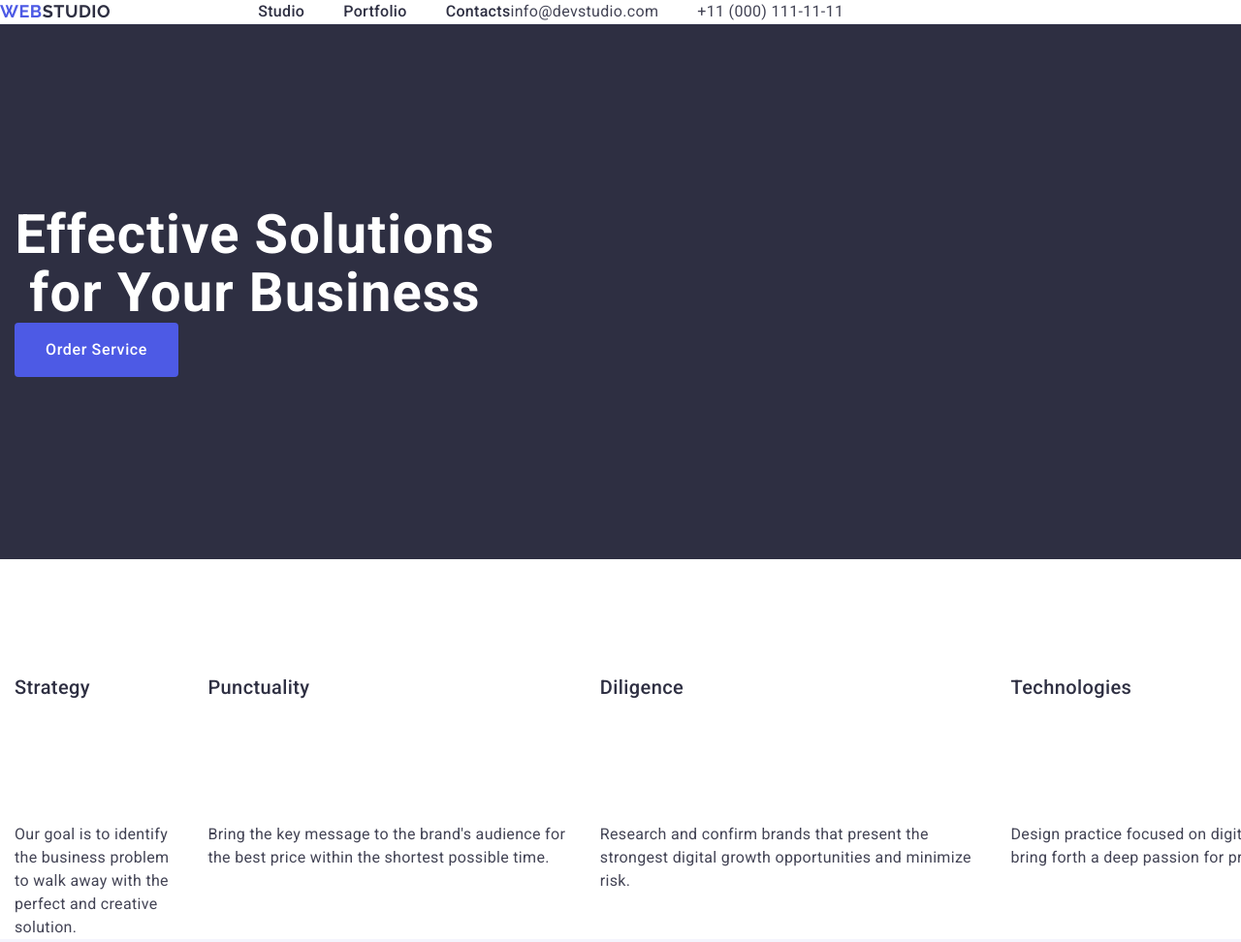
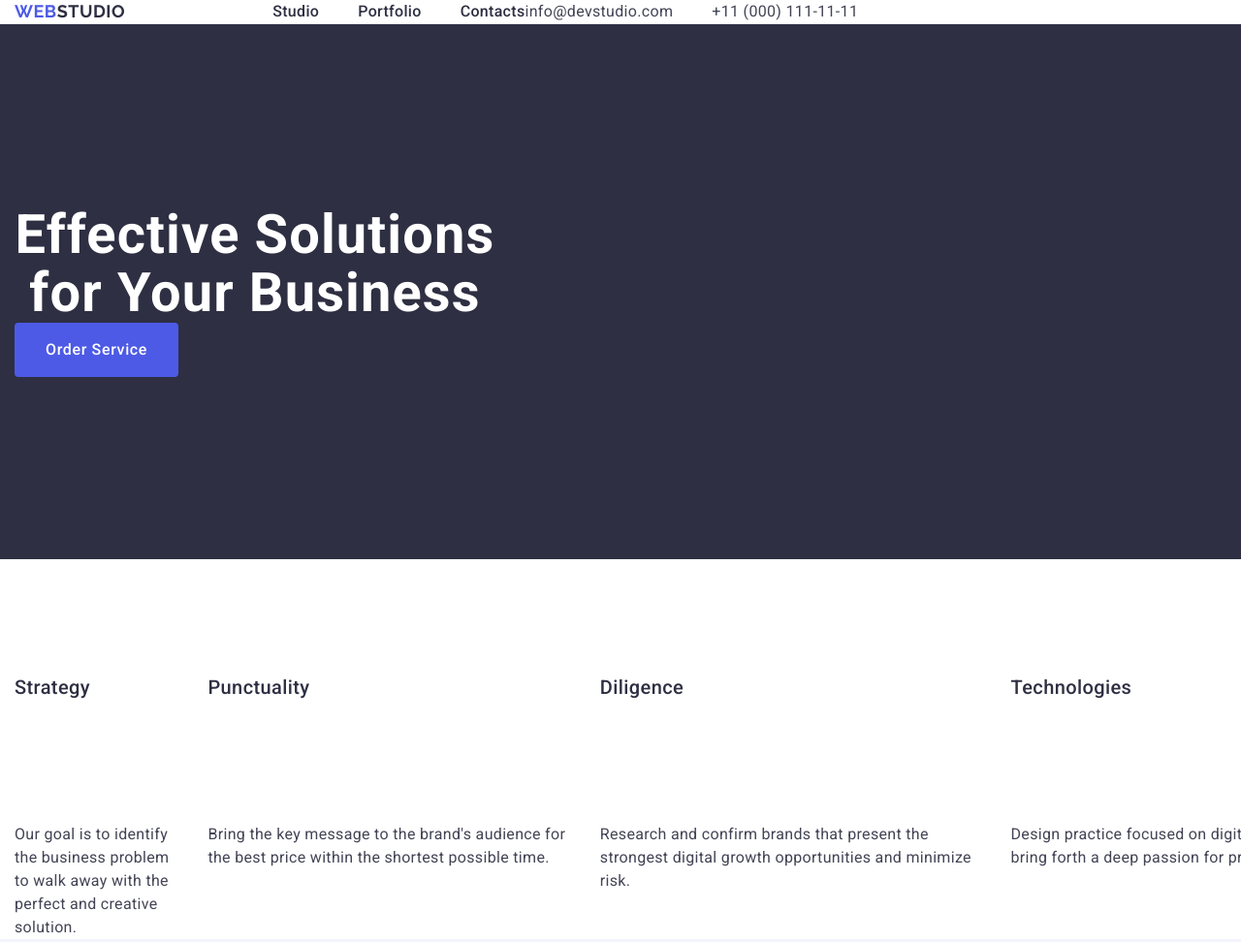
Before and after one commit to AnaTakasheva/goit-markup-hw-03, a plain HTML site: page index.html in a window 1280 px wide. Shown: the top 972 px of the page at 97% size. Drawn offline with nearby package versions, Linux system fonts and the light colour scheme.

Commit message:
after 2 review

```diff
--- a/css/styles.css
+++ b/css/styles.css
@@ -43,6 +43,7 @@ ul {
 
 }
 
+.container-header.container,
 .container {
     width: 1440px;
     margin: 0 auto;
--- a/index.html
+++ b/index.html
@@ -18,7 +18,7 @@
 
 <body>
     <header class="header">
-        <div class="container-header" class="container">
+        <div class="container-header container">
             <nav class="nav">
                 <a href="./index.html" class="logo">Web<span class="part-of-logo">Studio</span></a>
                 <ul class="cont-list-link">
```
